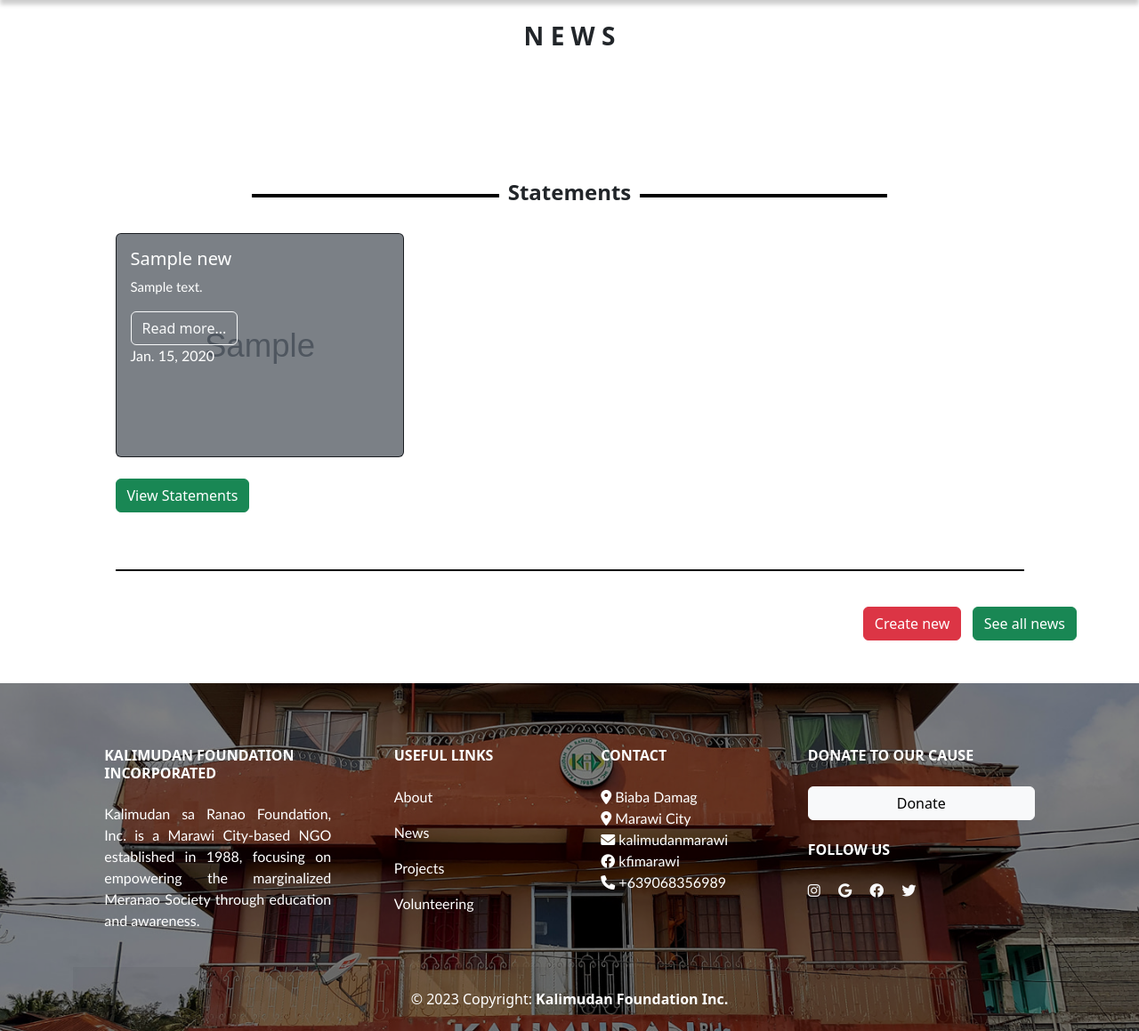
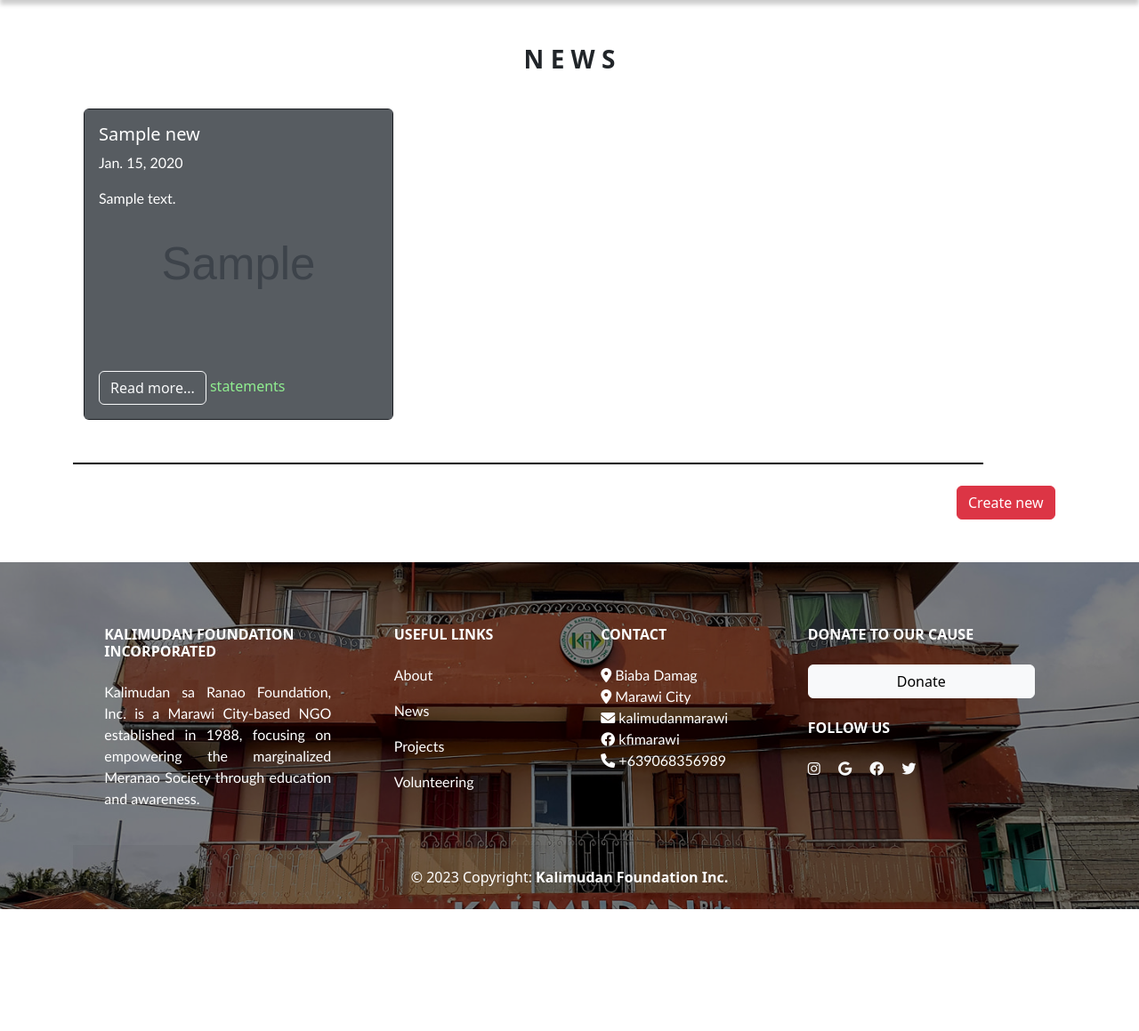
Before and after one commit to oweeengk/Kalimudan, a Django app: page /news/ in a window 1280 px wide. Shown: the part 88-1247 px from the top of the page at 89% size. After the commit the page ends 1110 px from the top, so only its background shows below. Run offline with Django 4.2, Linux system fonts and the light colour scheme; tables that the repository leaves empty hold one stand-in row (values such as "Sample post"); grey boxes marked "Sample" are stand-in pictures.

Commit message:
News Update

```diff
--- a/homepage/forms.py
+++ b/homepage/forms.py
@@ -13,3 +13,7 @@ class NewsForm(forms.ModelForm):
     class Meta:
         model = News
         fields = ['title', 'date', 'content', 'category', 'image']
+
+        widgets = {
+            'date': forms.DateInput(attrs={'type': 'date'}),
+        }
--- a/homepage/templates/news/news_detail.html
+++ b/homepage/templates/news/news_detail.html
@@ -2,7 +2,9 @@
 <p>Date: {{ news.date }}</p>
 <p>Category: {{ news.category }}</p>
 <p>{{ news.content }}</p>
+{% if news.image %}
 <img src="{{ news.image.url }}" alt="{{ news.title }}" />
+{% endif %}
 <div class="list-group-item list-group-item-action d-flex justify-content-end">
   <a
     href="{% url 'homepage:news_update' category=news.category slug=news.slug %}"
--- a/homepage/templates/news/news_form.html
+++ b/homepage/templates/news/news_form.html
@@ -1,5 +1,5 @@
 <h1>{% if form.instance.pk %}Update{% else %}Create{% endif %} News</h1>
-<form method="post" action="">
+<form method="post" enctype="multipart/form-data" action="">
   {% csrf_token %} {{ form.as_p }}
   <button type="submit">Save</button>
 </form>
--- a/homepage/templates/news/news_list.html
+++ b/homepage/templates/news/news_list.html
@@ -3,150 +3,53 @@
 {% block title %}
 <title>News - Kalimudan Sa Ranao Foundation Inc.</title>
 {% endblock %} {% block content %}
-<div class="container">
+<div class="container" style="margin-top: 50px">
   <div class="row justify-content-center">
-    <div class="col-11 mt-4 mb-4">
+    <br /><br /><br />
 
     <h3 class="text-center fw-bold">N E W S</h3>
-        <br>
-      {% if projects_exist %}
-      <div class="custom-divider">
-        <div class="line"></div>
-        <div class="text"><h4 class="fw-bold">Projects</h4></div>
-        <div class="line"></div>
-      </div>
-      <br />
+    <br /><br /><br />
 
     <div class="row">
-        {% for news in news_list %} {% if news.category == 'projects' %}
+      {% for news in news_list %}
       <div class="col-md-4 mb-4">
-          <div class="card bg-dark text-white">
+        <div class="card bg-dark text-white custom-card">
+          {% if news.image and news.image.url %}
           <img
-              class="card-img"
+            class="news-img flex-shrink-0"
             src="{{ news.image.url }}"
-              style="opacity: 0.5; background-size: cover; height: 250px"
-              alt="Card image"
+            alt="News image"
           />
-
-            <div class="card-img-overlay">
-              <h5 class="card-title">{{ news.title }}</h5>
-              <p class="card-text">{{ news.content }}</p>
+          {% endif %}
+          <div
+            class="card-img-overlay d-flex flex-column justify-content-between"
+          >
+            <div>
+              <h5 class="news-title">{{ news.title }}</h5>
+              <p>{{ news.date }}</p>
+              <p class="news-text">{{ news.content }}</p>
+            </div>
+            <div>
               <a
                 href="{% url 'homepage:news_detail' category=news.category slug=news.slug %}"
                 class="btn btn-outline-light"
                 >Read more...</a
               >
-              <p>{{ news.date }}</p>
+              <a
+                href="{% url 'homepage:news_list' category=news.category %}"
+                style="text-decoration: none"
+              >
+                <span style="color: lightgreen">{{ news.category }}</span>
+              </a>
+            </div>
           </div>
         </div>
       </div>
 
       {% if forloop.counter|divisibleby:3 and not forloop.last %}
     </div>
-      <div class="row">{% endif %} {% endif %} {% endfor %}</div>
-
-      <a
-        href="{% url 'homepage:news_list' category='projects' %}"
-        class="btn btn-success"
-      >
-        View Projects
-      </a>
-      {% endif %}
+    <div class="row">{% endif %} {% endfor %}</div>
   </div>
-
-    <div class="col-11 mt-4 mb-4">
-      {% if notices_exist %}
-      <br />
-      <div class="custom-divider">
-        <div class="line"></div>
-        <div class="text"><h4 class="fw-bold">Notices</h4></div>
-        <div class="line"></div>
-      </div>
-      <br />
-
-      <div class="row">
-        {% for news in news_list %} {% if news.category == 'notices' %}
-        <div class="col-md-4 mb-4">
-          <div class="card bg-dark text-white">
-            <img
-              class="card-img"
-              src="{{ news.image.url }}"
-              style="opacity: 0.5; background-size: cover; height: 250px"
-              alt="Card image"
-            />
-
-            <div class="card-img-overlay">
-              <h5 class="card-title">{{ news.title }}</h5>
-              <p class="card-text">{{ news.content }}</p>
-              <a
-                href="{% url 'homepage:news_detail' category=news.category slug=news.slug %}"
-                class="btn btn-outline-light"
-                >Read more...</a
-              >
-              <p>{{ news.date }}</p>
-            </div>
-          </div>
-        </div>
-
-        {% if forloop.counter|divisibleby:3 and not forloop.last %}
-      </div>
-      <div class="row">{% endif %} {% endif %} {% endfor %}</div>
-      <a
-        href="{% url 'homepage:news_list' category='notices' %}"
-        class="btn btn-success"
-      >
-        View Notices
-      </a>
-      {% endif %}
-    </div>
-
-    <div class="col-11 mt-4 mb-4">
-        {% if statements_exist %}
-      </p>
-
-      <div class="custom-divider">
-        <div class="line"></div>
-        <div class="text"><h4 class="fw-bold">Statements</h4></div>
-        <div class="line"></div>
-      </div>
-      <br />
-
-      <div class="row">
-        {% for news in news_list %} {% if news.category == 'statements' %}
-        <div class="col-md-4 mb-4">
-          <div class="card bg-dark text-white">
-            <img
-              class="card-img"
-              src="{{ news.image.url }}"
-              style="opacity: 0.5; background-size: cover; height: 250px"
-              alt="Card image"
-            />
-
-            <div class="card-img-overlay">
-              <h5 class="card-title">{{ news.title }}</h5>
-              <p class="card-text">{{ news.content }}</p>
-              <a
-                href="{% url 'homepage:news_detail' category=news.category slug=news.slug %}"
-                class="btn btn-outline-light"
-                >Read more...</a
-              >
-              <p>{{ news.date }}</p>
-            </div>
-          </div>
-        </div>
-
-        {% if forloop.counter|divisibleby:3 and not forloop.last %}
-      </div>
-      <div class="row">{% endif %} {% endif %} {% endfor %}</div>
-      <a
-        href="{% url 'homepage:news_list' category='statements' %}"
-        class="btn btn-success"
-      >
-        View Statements
-      </a>
-      {% endif %}
-    </div>
-
 
   <div class="col-11 mt-4 mb-4">
     <hr class="content-divider" />
@@ -158,11 +61,12 @@
       Create new
     </a>
     &nbsp;&nbsp;&nbsp;
+    <!--test test test test test test test-->
+    {% if request.resolver_match.kwargs.category %}
     <a href="{% url 'homepage:news_list' %}" class="btn btn-success">
       See all news
     </a>
+    {% endif %}
   </div>
 </div>
-</div>
-
 {% endblock %}
--- a/homepage/views.py
+++ b/homepage/views.py
@@ -7,6 +7,8 @@ from django.core.mail import send_mail
 from django.urls import reverse, reverse_lazy
 from django.urls.exceptions import NoReverseMatch
 from django.views.generic import ListView, CreateView, UpdateView, DeleteView
+from django.utils.text import slugify
+
 
 from .forms import FileUploadForm, NewsForm
 from .models import UploadedFile, News
@@ -130,6 +132,18 @@ class NewsCreateView(CreateView):
     model = News
     form_class = NewsForm
     template_name = 'news/news_form.html'
+    def form_valid(self, form):
+        print("Form is valid:", form.is_valid())
+        print("Errors:", form.errors)
+        form.instance.slug = original_slug = slugify(form.instance.title)
+        count = 1
+
+        while News.objects.filter(slug=form.instance.slug).exists():
+            form.instance.slug = f"{original_slug}-{count}"
+            count += 1
+
+        return super().form_valid(form)
+
     def get_success_url(self):
         return reverse('homepage:news_list')
 
@@ -137,8 +151,20 @@ class NewsUpdateView(UpdateView):
     model = News
     form_class = NewsForm
     template_name = 'news/news_form.html'
+    def form_valid(self, form):
+        # Generate a unique slug based on the title
+        form.instance.slug = original_slug = slugify(form.instance.title)
+        count = 1
+
+        while News.objects.filter(slug=form.instance.slug).exclude(pk=self.object.pk).exists():
+            form.instance.slug = f"{original_slug}-{count}"
+            count += 1
+
+        return super().form_valid(form)
+
     def get_success_url(self):
         return reverse('homepage:news_list')
+
 
 class NewsDeleteView(DeleteView):
     model = News
--- a/static/css/main.css
+++ b/static/css/main.css
@@ -48,6 +48,30 @@ h6.card-title {
   left: 0;
   background-color: rgba(0, 0, 0, 0.5);
   z-index: 1;
+}
+
+.news-title {
+  max-height: 12em;
+  overflow: hidden;
+  text-overflow: ellipsis;
+  white-space: nowrap;
+}
+
+.news-text {
+  max-height: 12em;
+  overflow: hidden;
+  text-overflow: ellipsis;
+  white-space: normal;
+}
+
+.news-img {
+  opacity: 0.3;
+  object-fit: cover;
+  height: 100%;
+}
+
+.custom-card {
+  height: 350px;
 }
 
 .list-group-item {
```
Also changed, not shown: homepage/urls.py (+0 -7 lines), news_images/353770256_754297509761816_3597547131980692858_n.jpg (added), news_images/Arduino_Breathalyzer_PPM_BrAC_over_increasing_BAC_.png (added), news_images/GRAD_REQ.PNG (added), news_images/THUMBPRINT.png (added), news_images/painting_4.PNG (added), news_images/test.jpg (added), 3 other files. Lines whose indentation alone changed are shown as unchanged.
